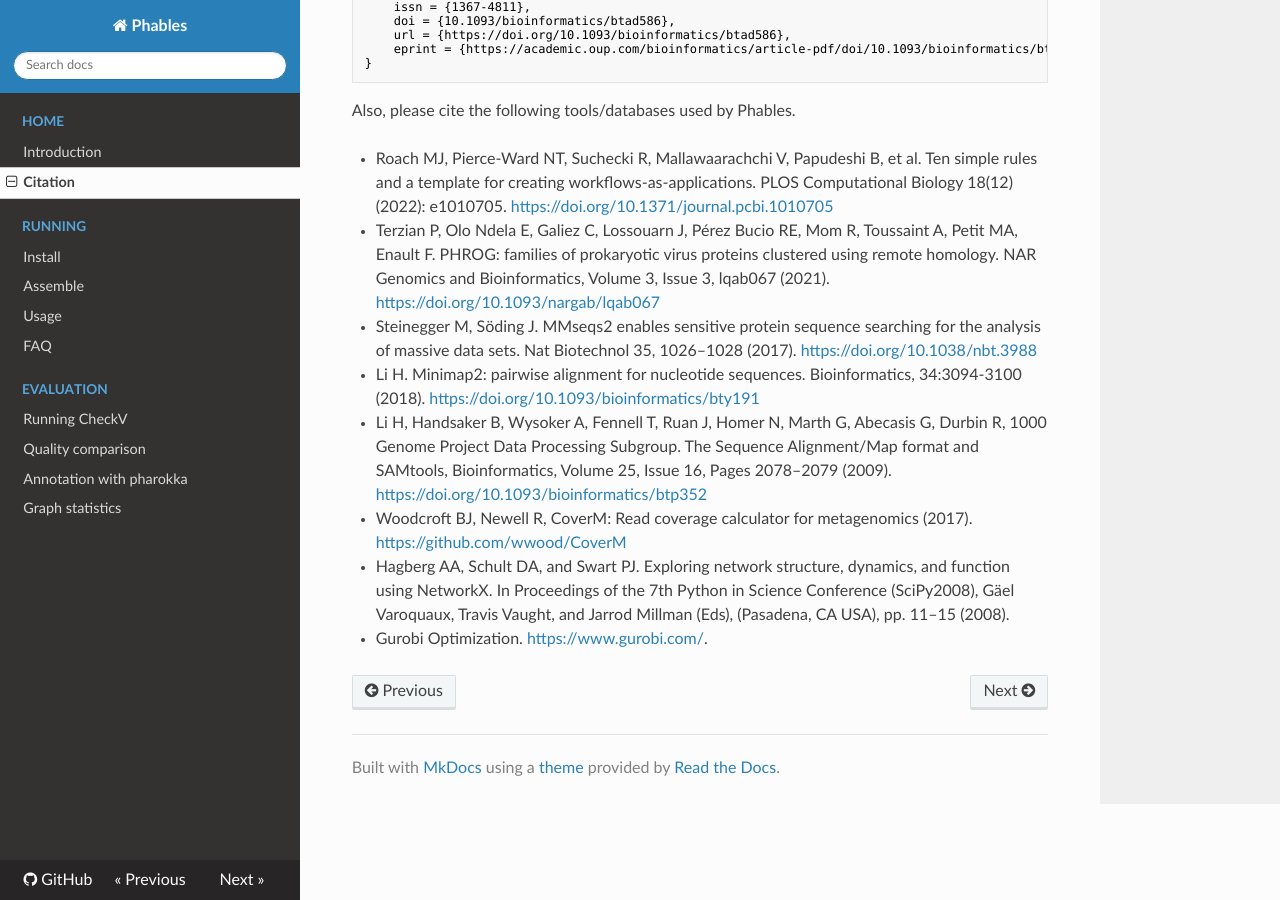
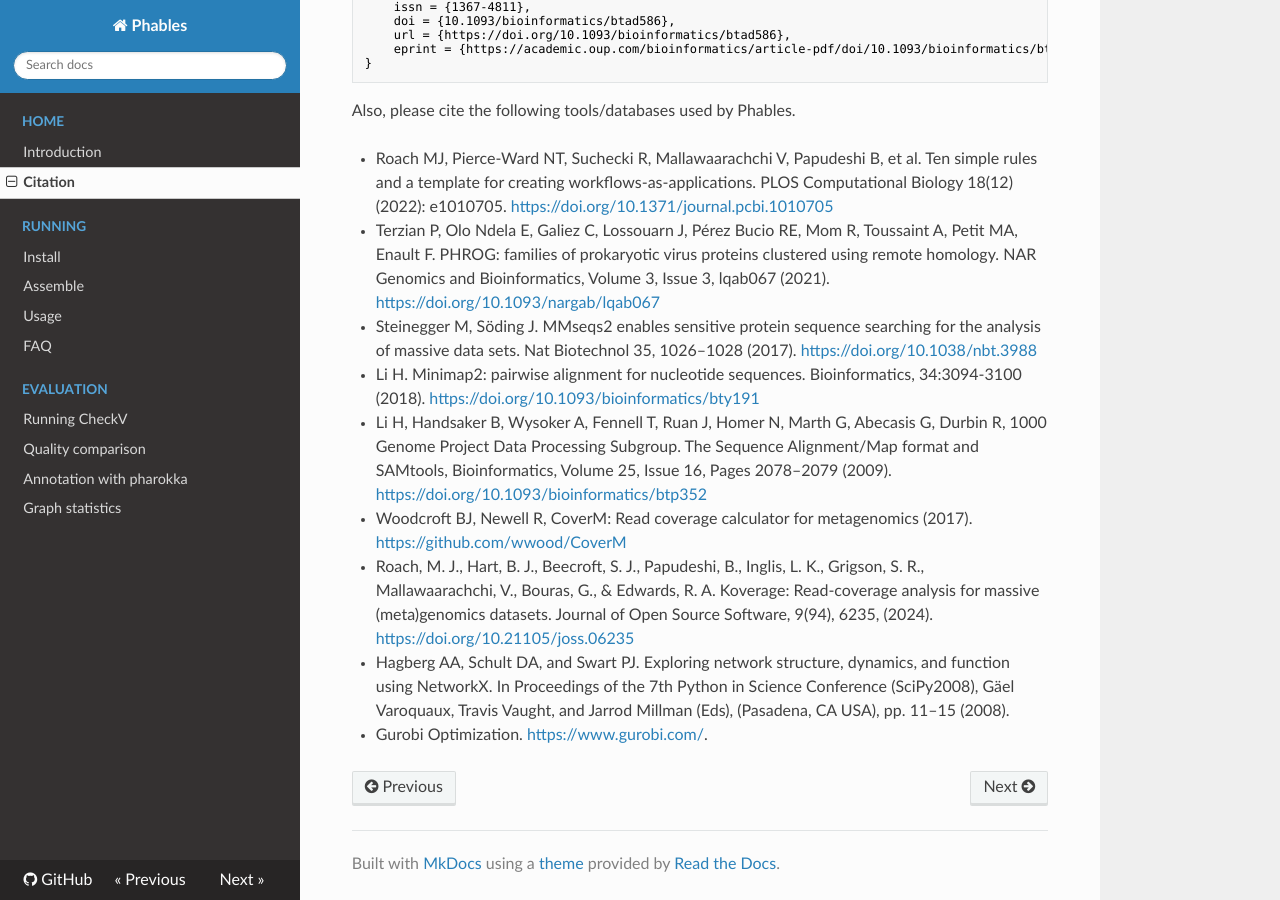
Before and after one commit to Vini2/phables, an MkDocs documentation site: the page built from docs/citation.md, in a window 1280 px wide and 900 px high, scrolled down 553 px. Built offline with MkDocs 1.6.1, drawn with Linux system fonts in a browser that asks for light colours; nearby versions of some CDN libraries; a script that is not in the unit is left out.

```diff
--- a/docs/citation.md
+++ b/docs/citation.md
@@ -32,5 +32,6 @@ Also, please cite the following tools/databases used by Phables.
 * Li H. Minimap2: pairwise alignment for nucleotide sequences. Bioinformatics, 34:3094-3100 (2018). [https://doi.org/10.1093/bioinformatics/bty191](https://doi.org/10.1093/bioinformatics/bty191)
 * Li H, Handsaker B, Wysoker A, Fennell T, Ruan J, Homer N, Marth G, Abecasis G, Durbin R, 1000 Genome Project Data Processing Subgroup. The Sequence Alignment/Map format and SAMtools, Bioinformatics, Volume 25, Issue 16, Pages 2078–2079 (2009). [https://doi.org/10.1093/bioinformatics/btp352](https://doi.org/10.1093/bioinformatics/btp352)
 * Woodcroft BJ, Newell R, CoverM: Read coverage calculator for metagenomics (2017). [https://github.com/wwood/CoverM](https://github.com/wwood/CoverM)
+* Roach, M. J., Hart, B. J., Beecroft, S. J., Papudeshi, B., Inglis, L. K., Grigson, S. R., Mallawaarachchi, V., Bouras, G., & Edwards, R. A. Koverage: Read-coverage analysis for massive (meta)genomics datasets. Journal of Open Source Software, 9(94), 6235, (2024). [https://doi.org/10.21105/joss.06235](https://doi.org/10.21105/joss.06235)
 * Hagberg AA, Schult DA, and Swart PJ. Exploring network structure, dynamics, and function using NetworkX. In Proceedings of the 7th Python in Science Conference (SciPy2008), Gäel Varoquaux, Travis Vaught, and Jarrod Millman (Eds), (Pasadena, CA USA), pp. 11–15 (2008).
 * Gurobi Optimization. [https://www.gurobi.com/](https://www.gurobi.com/).
```
Also changed, not shown: README.md (+1 -0 lines).
